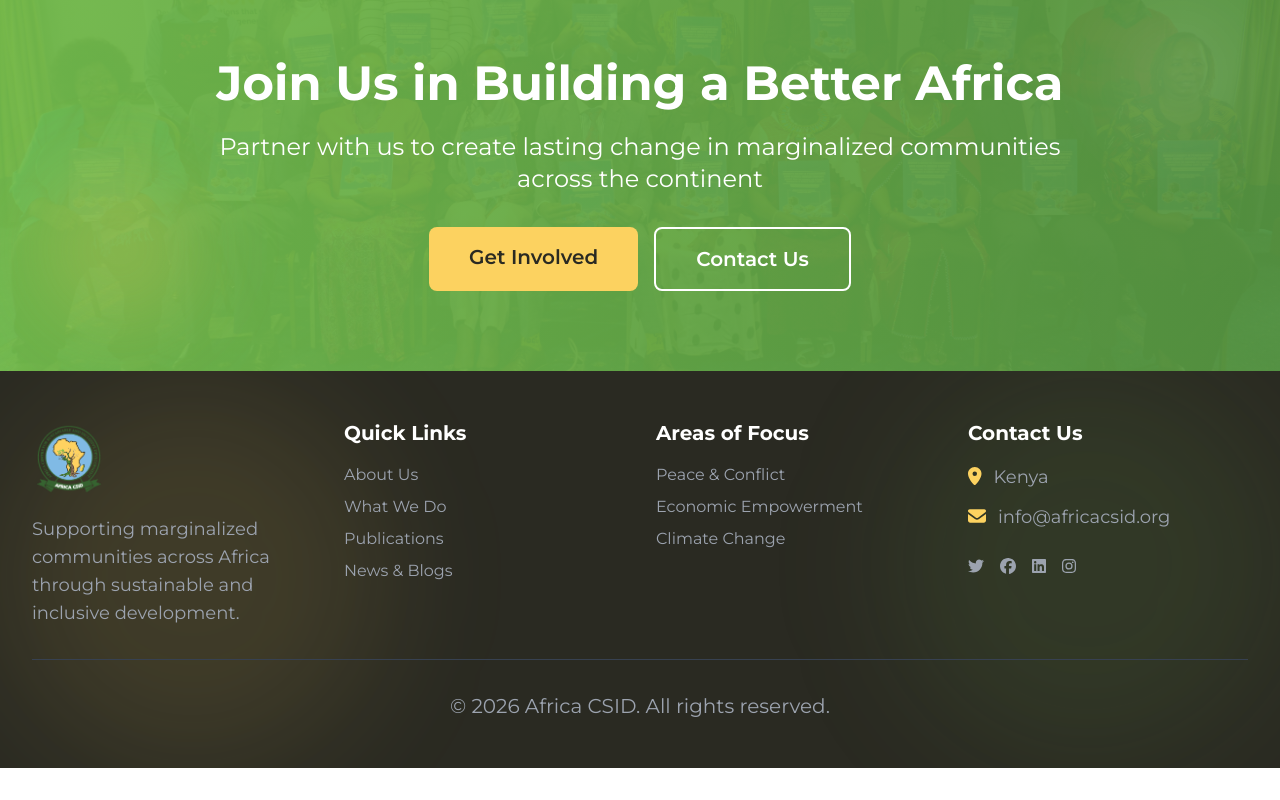
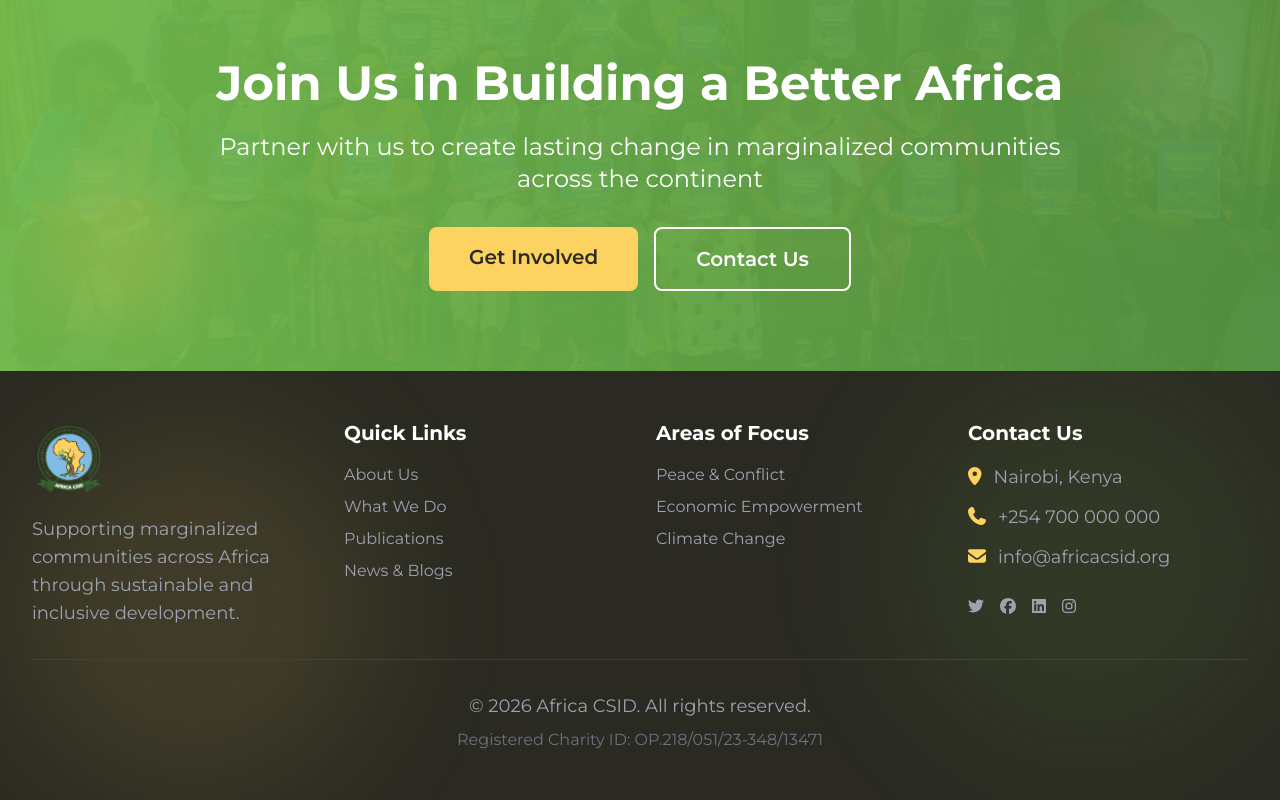
Before and after one commit to Damarice/africacsid, a Next.js app: page / in a window 1280 px wide. Shown: the part 4725-5525 px from the top of the page. Before the commit the page ends 5493 px from the top, so only its background shows below. Built offline with nearby package versions, Linux system fonts and the light colour scheme.

Commit message:
Add Charity ID (OP.218/051/23-348/13471) to footer for Google verification

```diff
--- a/components/Footer.tsx
+++ b/components/Footer.tsx
@@ -89,7 +89,13 @@ export default function Footer() {
             <ul className="space-y-3 text-gray-400 text-base md:text-lg">
               <li className="flex items-start group hover:text-white transition-colors duration-300">
                 <FontAwesomeIcon icon={faMapMarkerAlt} className="mr-3 mt-1 text-gold w-4 h-4 flex-shrink-0" />
-                <span>Kenya</span>
+                <span>Nairobi, Kenya</span>
+              </li>
+              <li className="flex items-start group hover:text-white transition-colors duration-300">
+                <FontAwesomeIcon icon={faPhone} className="mr-3 mt-1 text-gold w-4 h-4 flex-shrink-0" />
+                <a href="tel:+254700000000" className="hover:text-gold transition-colors">
+                  +254 700 000 000
+                </a>
               </li>
               <li className="flex items-start group hover:text-white transition-colors duration-300">
                 <FontAwesomeIcon icon={faEnvelope} className="mr-3 mt-1 text-gold w-4 h-4 flex-shrink-0" />
@@ -115,8 +121,11 @@ export default function Footer() {
           </div>
         </div>
 
-        <div className="border-t border-gray-700 pt-8 text-center text-gray-400 text-base md:text-lg">
-          <p>&copy; {new Date().getFullYear()} Africa CSID. All rights reserved.</p>
+        <div className="border-t border-gray-700 pt-8 text-center text-gray-400">
+          <p className="text-base md:text-lg mb-2">&copy; {new Date().getFullYear()} Africa CSID. All rights reserved.</p>
+          <p className="text-sm md:text-base text-gray-500">
+            Registered Charity ID: OP.218/051/23-348/13471
+          </p>
         </div>
       </div>
     </footer>
```
